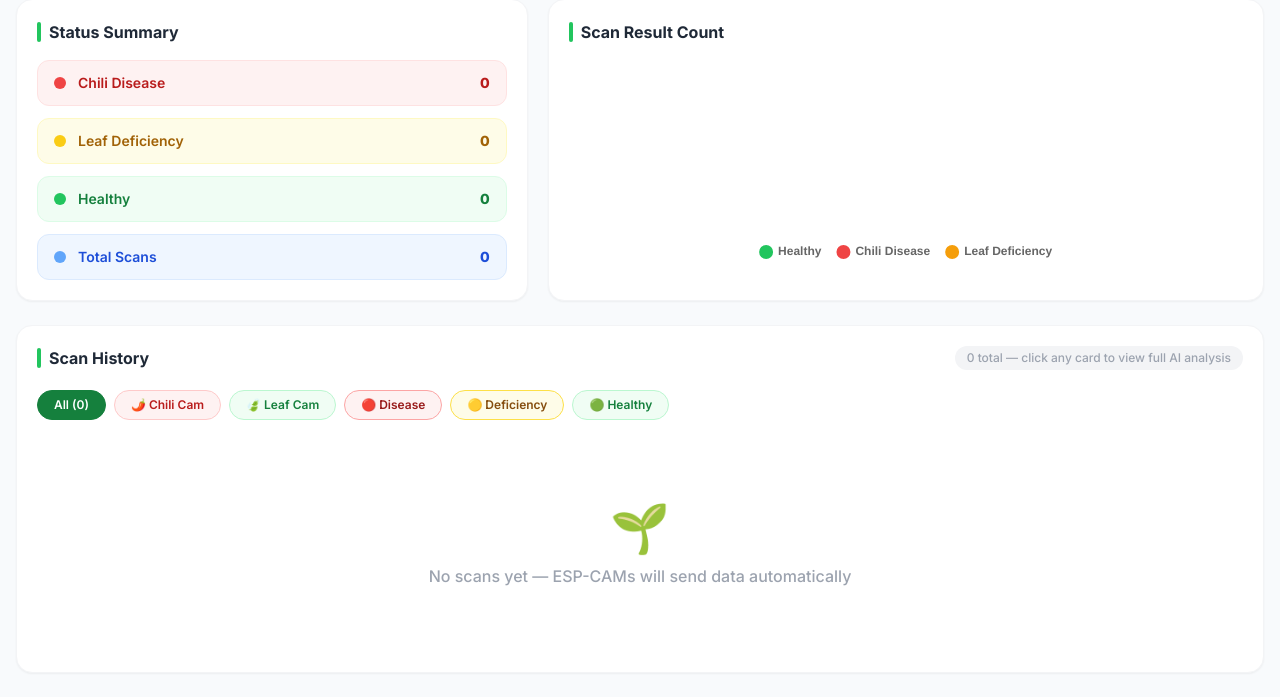
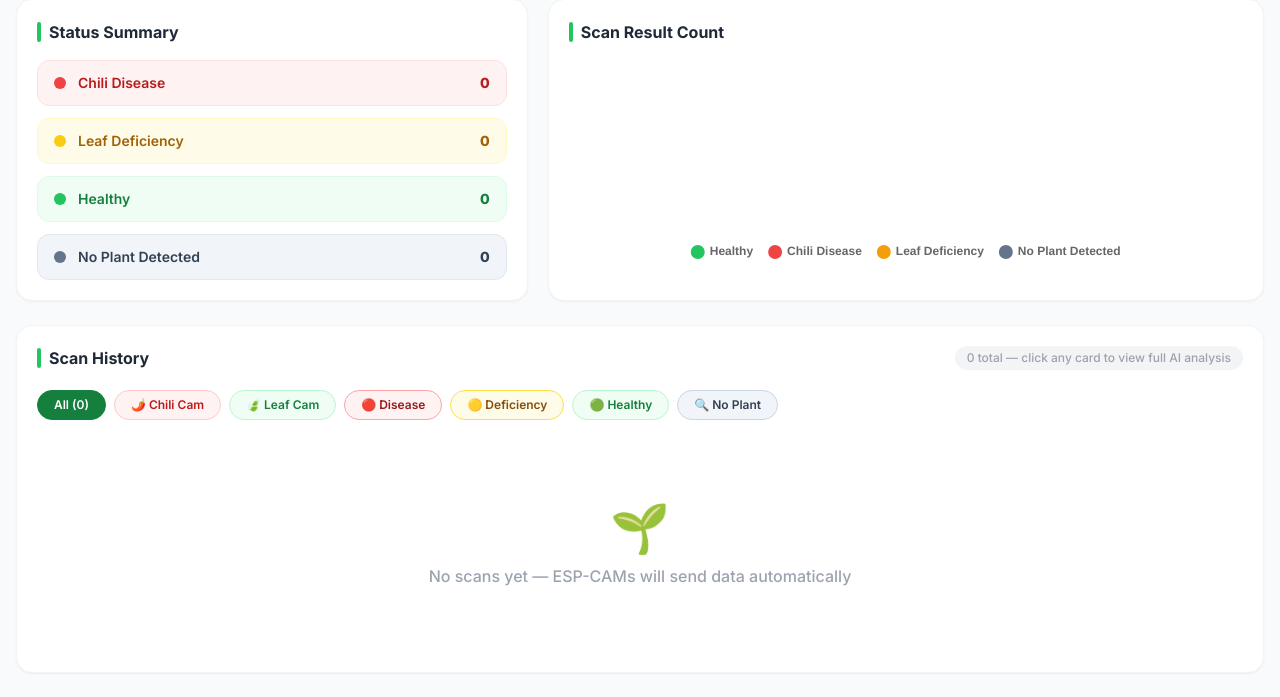
Before and after one commit to blip-hue/smart-farming-ai, a Flask app: page /dashboard in a window 1280 px wide. Shown: the part 559-1256 px from the top of the page. Run offline with Flask 3, Linux system fonts and the light colour scheme; some libraries are stand-ins or nearby versions.

Commit message:
Update dashboard.html

```diff
--- a/templates/dashboard.html
+++ b/templates/dashboard.html
@@ -38,6 +38,7 @@
         .status-pill-disease { background: #fef2f2; color: #b91c1c; border: 1px solid #fecaca; }
         .status-pill-deficiency { background: #fffbeb; color: #b45309; border: 1px solid #fde68a; }
         .status-pill-healthy { background: #f0fdf4; color: #15803d; border: 1px solid #bbf7d0; }
+        .status-pill-no-plant { background: #f1f5f9; color: #475569; border: 1px solid #cbd5e1; }
         .status-pill-unknown { background: #f8fafc; color: #64748b; border: 1px solid #e2e8f0; }
 
         .modal-overlay {
@@ -66,7 +67,6 @@
 
 <body class="bg-slate-50 text-gray-900">
 
-<!-- ============ HERO HEADER ============ -->
 <header class="hero-section px-6 py-8 text-white">
     <div class="mx-auto max-w-7xl">
         <div class="flex flex-col gap-2 sm:flex-row sm:items-start sm:justify-between mb-8">
@@ -90,7 +90,6 @@
             </div>
         </div>
 
-        <!-- STATS ROW -->
         <div class="grid grid-cols-2 gap-3 lg:grid-cols-4">
             <div class="stat-card rounded-2xl p-4">
                 <p class="text-xs text-green-200 font-medium uppercase tracking-wide">System Status</p>
@@ -117,24 +116,21 @@
 
 <main class="mx-auto max-w-7xl px-4 py-6">
 
-    <!-- ============ LATEST RESULTS ============ -->
     <section class="grid gap-5 lg:grid-cols-2 mb-6">
 
-        <!-- CHILI LATEST -->
         {% if latest_chili %}
         {% set cs = latest_chili.status | lower %}
         <div class="rounded-2xl bg-white shadow-sm border border-gray-100 overflow-hidden card-hover">
-            <!-- Color top bar -->
-            <div class="h-1.5 {% if cs == 'disease' %}bg-gradient-to-r from-red-500 to-rose-400{% else %}bg-gradient-to-r from-green-500 to-emerald-400{% endif %}"></div>
+            <div class="h-1.5 {% if cs == 'disease' %}bg-gradient-to-r from-red-500 to-rose-400{% elif cs == 'no_plant' %}bg-gradient-to-r from-slate-400 to-slate-500{% else %}bg-gradient-to-r from-green-500 to-emerald-400{% endif %}"></div>
             <div class="p-5">
                 <div class="flex items-start justify-between gap-3 mb-4">
                     <div>
                         <span class="inline-flex items-center gap-1.5 rounded-full px-3 py-1 text-xs font-bold
-                            {% if cs == 'disease' %}status-pill-disease{% else %}status-pill-healthy{% endif %}">
-                            {% if cs == 'disease' %}🔴 Critical{% else %}🟢 Healthy{% endif %}
+                            {% if cs == 'disease' %}status-pill-disease{% elif cs == 'no_plant' %}status-pill-no-plant{% else %}status-pill-healthy{% endif %}">
+                            {% if cs == 'disease' %}🔴 Critical{% elif cs == 'no_plant' %}🔍 No Plant Detected{% else %}🟢 Healthy{% endif %}
                         </span>
-                        <h2 class="mt-3 text-xl font-extrabold {% if cs == 'disease' %}text-red-700{% else %}text-green-700{% endif %}">
-                            {% if cs == 'disease' %}Chili Fruit Disease Found{% else %}Chili Fruit Healthy{% endif %}
+                        <h2 class="mt-3 text-xl font-extrabold {% if cs == 'disease' %}text-red-700{% elif cs == 'no_plant' %}text-slate-700{% else %}text-green-700{% endif %}">
+                            {% if cs == 'disease' %}Chili Fruit Disease Found{% elif cs == 'no_plant' %}No Plant Detected{% else %}Chili Fruit Healthy{% endif %}
                         </h2>
                         <p class="mt-1 text-sm font-semibold text-gray-600">{{ latest_chili.diagnosis }}</p>
                     </div>
@@ -159,14 +155,14 @@
                     </div>
                     <div class="rounded-xl bg-gray-50 p-3 text-center">
                         <p class="text-xs text-gray-500 font-medium">Status</p>
-                        <p class="text-sm font-bold mt-0.5 {% if cs == 'disease' %}text-red-600{% else %}text-green-600{% endif %}">
-                            {% if cs == 'disease' %}Critical{% else %}Healthy{% endif %}
+                        <p class="text-sm font-bold mt-0.5 {% if cs == 'disease' %}text-red-600{% elif cs == 'no_plant' %}text-slate-600{% else %}text-green-600{% endif %}">
+                            {% if cs == 'disease' %}Critical{% elif cs == 'no_plant' %}No Plant{% else %}Healthy{% endif %}
                         </p>
                     </div>
                 </div>
 
-                <div class="rounded-xl {% if cs == 'disease' %}bg-red-50 border border-red-100{% else %}bg-green-50 border border-green-100{% endif %} p-4">
-                    <p class="text-xs font-bold uppercase tracking-wide {% if cs == 'disease' %}text-red-700{% else %}text-green-700{% endif %} mb-2">🤖 AI Analyzation</p>
+                <div class="rounded-xl {% if cs == 'disease' %}bg-red-50 border border-red-100{% elif cs == 'no_plant' %}bg-slate-50 border border-slate-200{% else %}bg-green-50 border border-green-100{% endif %} p-4">
+                    <p class="text-xs font-bold uppercase tracking-wide {% if cs == 'disease' %}text-red-700{% elif cs == 'no_plant' %}text-slate-700{% else %}text-green-700{% endif %} mb-2">🤖 AI Analysis</p>
                     <div class="space-y-1.5 text-sm text-gray-700">
                         <p><span class="font-semibold">Diagnosis:</span> {{ latest_chili.diagnosis }}</p>
                         {% if latest_chili.cause %}<p><span class="font-semibold">Cause:</span> {{ latest_chili.cause }}</p>{% endif %}
@@ -184,20 +180,19 @@
         </div>
         {% endif %}
 
-        <!-- LEAF LATEST -->
         {% if latest_leaf %}
         {% set ls = latest_leaf.status | lower %}
         <div class="rounded-2xl bg-white shadow-sm border border-gray-100 overflow-hidden card-hover">
-            <div class="h-1.5 {% if ls == 'deficiency' %}bg-gradient-to-r from-yellow-400 to-amber-400{% else %}bg-gradient-to-r from-green-500 to-emerald-400{% endif %}"></div>
+            <div class="h-1.5 {% if ls == 'deficiency' %}bg-gradient-to-r from-yellow-400 to-amber-400{% elif ls == 'no_plant' %}bg-gradient-to-r from-slate-400 to-slate-500{% else %}bg-gradient-to-r from-green-500 to-emerald-400{% endif %}"></div>
             <div class="p-5">
                 <div class="flex items-start justify-between gap-3 mb-4">
                     <div>
                         <span class="inline-flex items-center gap-1.5 rounded-full px-3 py-1 text-xs font-bold
-                            {% if ls == 'deficiency' %}status-pill-deficiency{% else %}status-pill-healthy{% endif %}">
-                            {% if ls == 'deficiency' %}🟡 Warning{% else %}🟢 Healthy{% endif %}
+                            {% if ls == 'deficiency' %}status-pill-deficiency{% elif ls == 'no_plant' %}status-pill-no-plant{% else %}status-pill-healthy{% endif %}">
+                            {% if ls == 'deficiency' %}🟡 Warning{% elif ls == 'no_plant' %}🔍 No Plant Detected{% else %}🟢 Healthy{% endif %}
                         </span>
-                        <h2 class="mt-3 text-xl font-extrabold {% if ls == 'deficiency' %}text-yellow-700{% else %}text-green-700{% endif %}">
-                            {% if ls == 'deficiency' %}Leaf Nutrient Deficiency{% else %}Leaf Healthy{% endif %}
+                        <h2 class="mt-3 text-xl font-extrabold {% if ls == 'deficiency' %}text-yellow-700{% elif ls == 'no_plant' %}text-slate-700{% else %}text-green-700{% endif %}">
+                            {% if ls == 'deficiency' %}Leaf Nutrient Deficiency{% elif ls == 'no_plant' %}No Plant Detected{% else %}Leaf Healthy{% endif %}
                         </h2>
                         <p class="mt-1 text-sm font-semibold text-gray-600">{{ latest_leaf.diagnosis }}</p>
                     </div>
@@ -222,14 +217,14 @@
                     </div>
                     <div class="rounded-xl bg-gray-50 p-3 text-center">
                         <p class="text-xs text-gray-500 font-medium">Status</p>
-                        <p class="text-sm font-bold mt-0.5 {% if ls == 'deficiency' %}text-yellow-600{% else %}text-green-600{% endif %}">
-                            {% if ls == 'deficiency' %}Warning{% else %}Healthy{% endif %}
+                        <p class="text-sm font-bold mt-0.5 {% if ls == 'deficiency' %}text-yellow-600{% elif ls == 'no_plant' %}text-slate-600{% else %}text-green-600{% endif %}">
+                            {% if ls == 'deficiency' %}Warning{% elif ls == 'no_plant' %}No Plant{% else %}Healthy{% endif %}
                         </p>
                     </div>
                 </div>
 
-                <div class="rounded-xl {% if ls == 'deficiency' %}bg-yellow-50 border border-yellow-100{% else %}bg-green-50 border border-green-100{% endif %} p-4">
-                    <p class="text-xs font-bold uppercase tracking-wide {% if ls == 'deficiency' %}text-yellow-700{% else %}text-green-700{% endif %} mb-2">🤖 AI Analyzation</p>
+                <div class="rounded-xl {% if ls == 'deficiency' %}bg-yellow-50 border border-yellow-100{% elif ls == 'no_plant' %}bg-slate-50 border border-slate-200{% else %}bg-green-50 border border-green-100{% endif %} p-4">
+                    <p class="text-xs font-bold uppercase tracking-wide {% if ls == 'deficiency' %}text-yellow-700{% elif ls == 'no_plant' %}text-slate-700{% else %}text-green-700{% endif %} mb-2">🤖 AI Analysis</p>
                     <div class="space-y-1.5 text-sm text-gray-700">
                         <p><span class="font-semibold">Diagnosis:</span> {{ latest_leaf.diagnosis }}</p>
                         {% if latest_leaf.cause %}<p><span class="font-semibold">Cause:</span> {{ latest_leaf.cause }}</p>{% endif %}
@@ -249,7 +244,6 @@
 
     </section>
 
-    <!-- ============ STATUS + CHART ============ -->
     <section class="grid gap-5 lg:grid-cols-[1fr_1.4fr] mb-6">
 
         <div class="rounded-2xl bg-white shadow-sm border border-gray-100 p-5">
@@ -279,12 +273,12 @@
                     </div>
                     <span class="text-sm font-extrabold text-green-700">{{ healthy_count }}</span>
                 </div>
-                <div class="flex items-center justify-between rounded-xl bg-blue-50 border border-blue-100 px-4 py-3">
+                <div class="flex items-center justify-between rounded-xl bg-slate-100 border border-slate-200 px-4 py-3">
                     <div class="flex items-center gap-3">
-                        <span class="h-3 w-3 rounded-full bg-blue-400"></span>
-                        <span class="text-sm font-semibold text-blue-700">Total Scans</span>
+                        <span class="h-3 w-3 rounded-full bg-slate-500"></span>
+                        <span class="text-sm font-semibold text-slate-700">No Plant Detected</span>
                     </div>
-                    <span class="text-sm font-extrabold text-blue-700">{{ total_scans }}</span>
+                    <span class="text-sm font-extrabold text-slate-700">{{ total_scans - healthy_count - chili_disease_count - leaf_deficiency_count }}</span>
                 </div>
             </div>
         </div>
@@ -301,7 +295,6 @@
 
     </section>
 
-    <!-- ============ SCAN HISTORY ============ -->
     <section class="rounded-2xl bg-white shadow-sm border border-gray-100 p-5">
         <div class="flex flex-col sm:flex-row sm:items-center sm:justify-between gap-3 mb-5">
             <h2 class="text-base font-bold text-gray-800 flex items-center gap-2">
@@ -313,7 +306,6 @@
             </span>
         </div>
 
-        <!-- FILTER BUTTONS -->
         <div class="flex gap-2 flex-wrap mb-5">
             <button onclick="filterHistory('all')" data-filter="all"
                 class="filter-btn active rounded-full border border-gray-300 bg-gray-100 px-4 py-1.5 text-xs font-semibold text-gray-700">
@@ -339,6 +331,10 @@
                 class="filter-btn rounded-full border border-green-200 bg-green-50 px-4 py-1.5 text-xs font-semibold text-green-700">
                 🟢 Healthy
             </button>
+            <button onclick="filterHistory('no_plant')" data-filter="no_plant"
+                class="filter-btn rounded-full border border-slate-300 bg-slate-100 px-4 py-1.5 text-xs font-semibold text-slate-700">
+                🔍 No Plant
+            </button>
         </div>
 
         {% if logs %}
@@ -350,7 +346,6 @@
                  data-status="{{ st }}"
                  onclick="openModal({{ log | tojson }})">
 
-                <!-- Image -->
                 <div class="relative h-36 bg-gray-100">
                     {% if log.image_url %}
                     <img src="{{ log.image_url }}"
@@ -361,21 +356,21 @@
                     <div class="h-full flex items-center justify-center text-gray-300 text-3xl">📷</div>
                     {% endif %}
 
-                    <!-- Status badge overlay -->
                     <div class="absolute top-2 left-2">
                         <span class="rounded-full px-2 py-0.5 text-xs font-bold
                             {% if st == 'disease' %}bg-red-600 text-white
                             {% elif st == 'deficiency' %}bg-yellow-500 text-white
                             {% elif st == 'healthy' %}bg-green-600 text-white
+                            {% elif st == 'no_plant' %}bg-slate-500 text-white
                             {% else %}bg-gray-500 text-white{% endif %}">
                             {% if st == 'disease' %}Disease
                             {% elif st == 'deficiency' %}Deficiency
                             {% elif st == 'healthy' %}Healthy
+                            {% elif st == 'no_plant' %}No Plant
                             {% else %}{{ log.status | capitalize }}{% endif %}
                         </span>
                     </div>
 
-                    <!-- Device badge overlay -->
                     <div class="absolute top-2 right-2">
                         <span class="rounded-full bg-black/50 backdrop-blur px-2 py-0.5 text-xs font-semibold text-white">
                             {% if log.device_type == 'chili_cam' %}🌶️{% else %}🍃{% endif %}
@@ -383,13 +378,13 @@
                     </div>
                 </div>
 
-                <!-- Card content -->
                 <div class="p-3">
                     <p class="text-xs font-semibold text-gray-400 mb-0.5">{{ log.device_label }}</p>
                     <h3 class="text-sm font-bold truncate
                         {% if st == 'disease' %}text-red-700
                         {% elif st == 'deficiency' %}text-yellow-700
                         {% elif st == 'healthy' %}text-green-700
+                        {% elif st == 'no_plant' %}text-slate-600
                         {% else %}text-gray-600{% endif %}">
                         {{ log.diagnosis or 'No diagnosis' }}
                     </h3>
@@ -411,11 +406,9 @@
 
 </main>
 
-<!-- ============ MODAL ============ -->
 <div id="modal" class="modal-overlay fixed inset-0 hidden items-center justify-center bg-black/60 p-4 z-50">
     <div class="relative w-full max-w-2xl rounded-3xl bg-white shadow-2xl max-h-[92vh] overflow-y-auto">
 
-        <!-- Top color bar -->
         <div id="mColorBar" class="h-2 rounded-t-3xl"></div>
 
         <div class="p-6">
@@ -424,20 +417,16 @@
                 ×
             </button>
 
-            <!-- Badge + Device -->
             <div class="flex items-center gap-3 mb-4">
                 <span id="mBadge" class="rounded-full px-4 py-1.5 text-sm font-bold"></span>
                 <span id="mDevice" class="rounded-xl bg-gray-100 px-3 py-1.5 text-xs font-bold text-gray-500"></span>
             </div>
 
-            <!-- Title -->
             <h2 id="mTitle" class="text-2xl font-extrabold mb-1"></h2>
             <p id="mSubtitle" class="text-sm font-semibold text-gray-500 mb-5"></p>
 
-            <!-- Image -->
             <img id="mImg" class="w-full rounded-2xl object-cover max-h-64 border border-gray-100 mb-5" alt="Scan">
 
-            <!-- Stats -->
             <div class="grid grid-cols-3 gap-3 mb-5">
                 <div class="rounded-xl bg-gray-50 p-3 text-center">
                     <p class="text-xs text-gray-500 font-medium">Confidence</p>
@@ -453,9 +442,8 @@
                 </div>
             </div>
 
-            <!-- AI Analysis Box -->
             <div id="mAIBox" class="rounded-2xl p-5">
-                <p id="mAITitle" class="text-xs font-bold uppercase tracking-wide mb-3">🤖 AI Analyzation</p>
+                <p id="mAITitle" class="text-xs font-bold uppercase tracking-wide mb-3">🤖 AI Analysis</p>
                 <div class="space-y-3 text-sm text-gray-700">
                     <div class="flex gap-2">
                         <span class="font-semibold text-gray-900 shrink-0">Diagnosis:</span>
@@ -477,13 +465,20 @@
 
 <script>
 // ============ CHART ============
+// Calculate no plant count dynamically inside Javascript
+const totalScans = {{ total_scans }};
+const healthyCount = {{ healthy_count }};
+const diseaseCount = {{ chili_disease_count }};
+const deficiencyCount = {{ leaf_deficiency_count }};
+const noPlantCount = Math.max(0, totalScans - healthyCount - diseaseCount - deficiencyCount);
+
 new Chart(document.getElementById('scanChart'), {
     type: 'doughnut',
     data: {
-        labels: ['Healthy', 'Chili Disease', 'Leaf Deficiency'],
+        labels: ['Healthy', 'Chili Disease', 'Leaf Deficiency', 'No Plant Detected'],
         datasets: [{
-            data: [{{ healthy_count }}, {{ chili_disease_count }}, {{ leaf_deficiency_count }}],
-            backgroundColor: ['#22c55e', '#ef4444', '#f59e0b'],
+            data: [healthyCount, diseaseCount, deficiencyCount, noPlantCount],
+            backgroundColor: ['#22c55e', '#ef4444', '#f59e0b', '#64748b'],
             borderColor: '#ffffff',
             borderWidth: 3,
             borderRadius: 4
@@ -504,20 +499,23 @@ new Chart(document.getElementById('scanChart'), {
 
 // ============ MODAL ============
 function openModal(log) {
-    const status = (log.status || '').toLowerCase();
+    const status = (log.status || '').toLowerCase().strip ? (log.status || '').toLowerCase().trim() : (log.status || '').toLowerCase();
     const isDisease = status === 'disease';
     const isDeficiency = status === 'deficiency';
+    const isNoPlant = status === 'no_plant';
 
     // Color bar
     const bar = document.getElementById('mColorBar');
     if (isDisease) bar.className = 'h-2 rounded-t-3xl bg-gradient-to-r from-red-500 to-rose-400';
     else if (isDeficiency) bar.className = 'h-2 rounded-t-3xl bg-gradient-to-r from-yellow-400 to-amber-400';
+    else if (isNoPlant) bar.className = 'h-2 rounded-t-3xl bg-gradient-to-r from-slate-400 to-slate-500';
     else bar.className = 'h-2 rounded-t-3xl bg-gradient-to-r from-green-500 to-emerald-400';
 
     // Badge
     const badge = document.getElementById('mBadge');
     if (isDisease) { badge.className = 'rounded-full px-4 py-1.5 text-sm font-bold status-pill-disease'; badge.textContent = '🔴 Critical'; }
     else if (isDeficiency) { badge.className = 'rounded-full px-4 py-1.5 text-sm font-bold status-pill-deficiency'; badge.textContent = '🟡 Warning'; }
+    else if (isNoPlant) { badge.className = 'rounded-full px-4 py-1.5 text-sm font-bold status-pill-no-plant'; badge.textContent = '🔍 No Plant Detected'; }
     else { badge.className = 'rounded-full px-4 py-1.5 text-sm font-bold status-pill-healthy'; badge.textContent = '🟢 Healthy'; }
 
     // Device
@@ -526,7 +524,10 @@ function openModal(log) {
 
     // Title
     const titleEl = document.getElementById('mTitle');
-    if (log.device_type === 'chili_cam') {
+    if (isNoPlant) {
+        titleEl.textContent = 'No Plant Detected';
+        titleEl.className = 'text-2xl font-extrabold mb-1 text-slate-700';
+    } else if (log.device_type === 'chili_cam') {
         titleEl.textContent = isDisease ? 'Chili Fruit Disease Found' : 'Chili Fruit Healthy';
         titleEl.className = 'text-2xl font-extrabold mb-1 ' + (isDisease ? 'text-red-700' : 'text-green-700');
     } else {
@@ -546,6 +547,7 @@ function openModal(log) {
     const statusEl = document.getElementById('mStatus');
     if (isDisease) { statusEl.textContent = 'Critical'; statusEl.className = 'text-sm font-extrabold mt-1 text-red-600'; }
     else if (isDeficiency) { statusEl.textContent = 'Warning'; statusEl.className = 'text-sm font-extrabold mt-1 text-yellow-600'; }
+    else if (isNoPlant) { statusEl.textContent = 'No Plant'; statusEl.className = 'text-sm font-extrabold mt-1 text-slate-600'; }
     else { statusEl.textContent = 'Healthy'; statusEl.className = 'text-sm font-extrabold mt-1 text-green-600'; }
 
     // AI Box
@@ -553,6 +555,7 @@ function openModal(log) {
     const boxTitle = document.getElementById('mAITitle');
     if (isDisease) { box.className = 'rounded-2xl p-5 bg-red-50 border border-red-100'; boxTitle.className = 'text-xs font-bold uppercase tracking-wide mb-3 text-red-700'; }
     else if (isDeficiency) { box.className = 'rounded-2xl p-5 bg-yellow-50 border border-yellow-100'; boxTitle.className = 'text-xs font-bold uppercase tracking-wide mb-3 text-yellow-700'; }
+    else if (isNoPlant) { box.className = 'rounded-2xl p-5 bg-slate-50 border border-slate-200'; boxTitle.className = 'text-xs font-bold uppercase tracking-wide mb-3 text-slate-700'; }
     else { box.className = 'rounded-2xl p-5 bg-green-50 border border-green-100'; boxTitle.className = 'text-xs font-bold uppercase tracking-wide mb-3 text-green-700'; }
 
     document.getElementById('maDiagnosis').textContent = log.diagnosis || '--';
```
